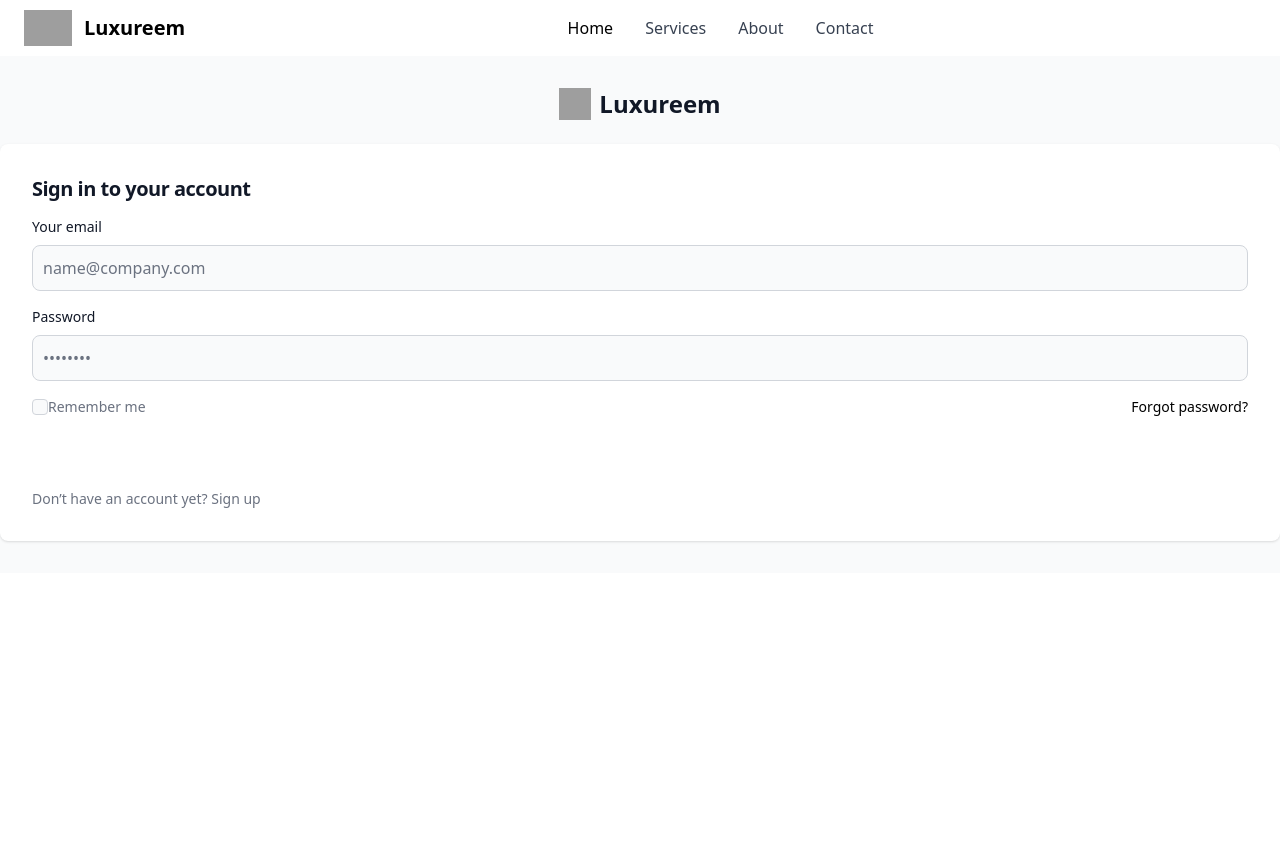
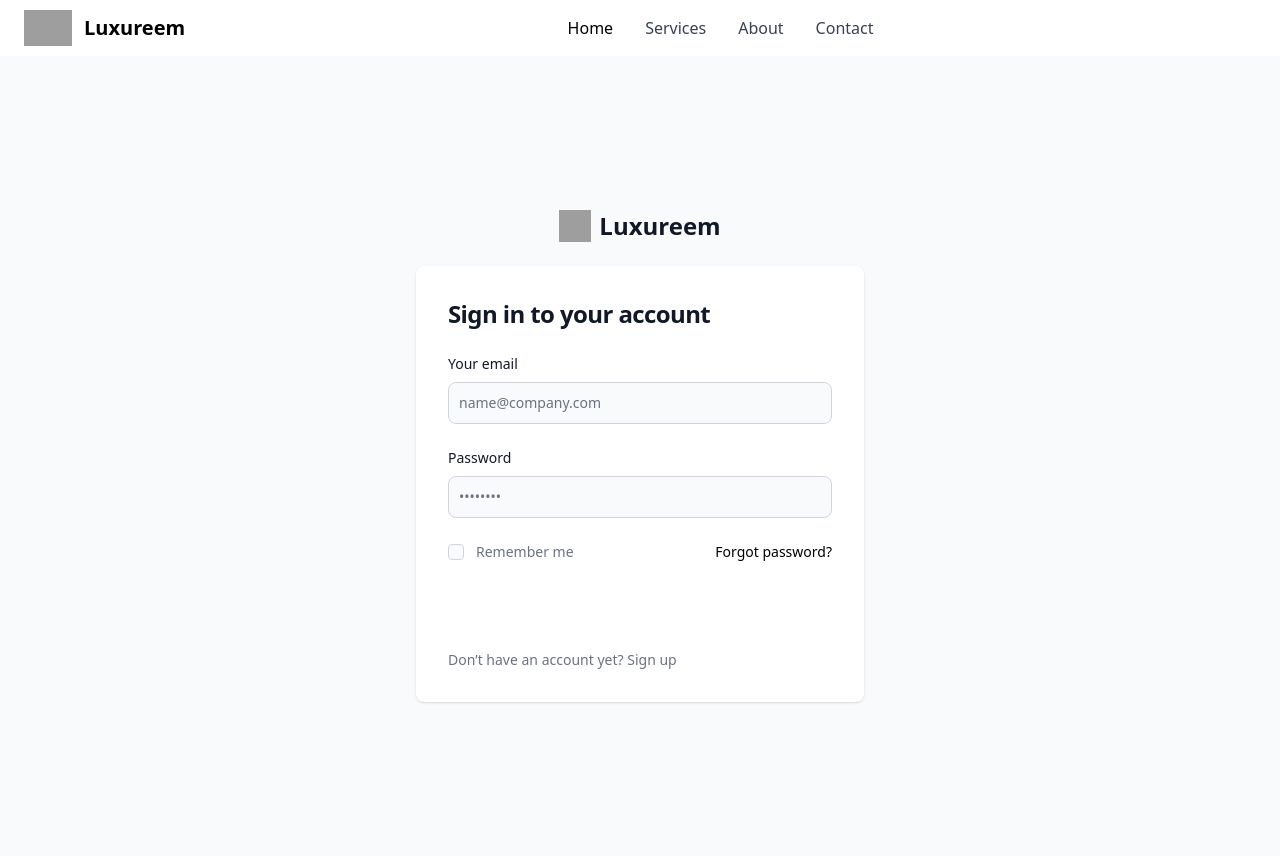
Before and after one commit to gfifhy/Luxureem, a PHP site: page /loginForm.php in a window 1280 px wide. Before the commit the page ends 543 px from the top, so only its background shows below. Run offline with PHP 8.4, Linux system fonts and the light colour scheme; some libraries are stand-ins or nearby versions; grey boxes are pictures that could not be loaded.

Commit message:
update loginform

```diff
--- a/frontend/loginForm.php
+++ b/frontend/loginForm.php
@@ -2,7 +2,6 @@
 
 <!DOCTYPE html>
 <html lang="en">
-
   <head>
     <meta charset="UTF-8" />
     <meta name="viewport" content="width=device-width, initial-scale=1.0" />
@@ -103,7 +102,6 @@
       </div>
     </nav>
 
-
     <section class="bg-gray-50 dark:bg-gray-900">
       <div
         class="flex flex-col items-center justify-center px-6 py-8 mx-auto md:h-screen lg:py-0"
@@ -120,7 +118,7 @@
           Luxureem
         </a>
         <div
-          class="w-full bg-white rounded-lg shadow dark:border md:mt-0 sm:max-w-md xl:p-0 dark:bg-gray-800 dark:border-gray-700"
+          class="w-11/12 bg-white rounded-lg shadow dark:border md:mt-0 sm:max-w-md xl:p-0 dark:bg-gray-800 dark:border-gray-700"
         >
           <div class="p-6 space-y-4 md:space-y-6 sm:p-8">
             <h1
@@ -128,8 +126,11 @@
             >
               Sign in to your account
             </h1>
-            <form action="loginForm.php" method="POST" class="space-y-4 md:space-y-6">
-
+            <form
+              action="loginForm.php"
+              method="POST"
+              class="space-y-4 md:space-y-6"
+            >
               <?php include ('../backend/errors.php')?>
 
               <div>
@@ -191,7 +192,7 @@
                 class="w-full text-white bg-primary-600 hover:bg-primary-700 focus:ring-4 focus:outline-none focus:ring-primary-300 font-medium rounded-lg text-sm px-5 py-2.5 text-center dark:bg-primary-600 dark:hover:bg-primary-700 dark:focus:ring-primary-800"
                 id="subLogin"
                 name="subLogin"
-                >
+              >
                 Sign in
               </button>
               <p class="text-sm font-light text-gray-500 dark:text-gray-400">
@@ -218,7 +219,5 @@
       });
     </script>
     <script src="../path/to/flowbite/dist/flowbite.min.js"></script>
-
   </body>
-
 </html>
--- a/frontend/output.css
+++ b/frontend/output.css
@@ -1203,6 +1203,10 @@
   margin-top: 1rem;
 }
 
+.ml-3 {
+  margin-left: 0.75rem;
+}
+
 .block {
   display: block;
 }
@@ -1345,6 +1349,10 @@
 
 .w-full {
   width: 100%;
+}
+
+.w-2\/4 {
+  width: 50%;
 }
 
 .max-w-2xl {
@@ -1869,6 +1877,11 @@
 .py-5 {
   padding-top: 1.25rem;
   padding-bottom: 1.25rem;
+}
+
+.px-6 {
+  padding-left: 1.5rem;
+  padding-right: 1.5rem;
 }
 
 .pb-5 {
@@ -2263,6 +2276,10 @@
   border-color: rgb(75 85 99 / var(--tw-divide-opacity));
 }
 
+:is(.dark .dark\:border) {
+  border-width: 1px;
+}
+
 :is(.dark .dark\:border-blue-500) {
   --tw-border-opacity: 1;
   border-color: rgb(63 131 248 / var(--tw-border-opacity));
@@ -2373,6 +2390,10 @@
 :is(.dark .dark\:placeholder-gray-400)::placeholder {
   --tw-placeholder-opacity: 1;
   color: rgb(156 163 175 / var(--tw-placeholder-opacity));
+}
+
+:is(.dark .dark\:ring-offset-gray-800) {
+  --tw-ring-offset-color: #1F2937;
 }
 
 :is(.dark .dark\:hover\:bg-blue-700:hover) {
@@ -2470,6 +2491,10 @@
     height: 2.25rem;
   }
 
+  .sm\:max-w-md {
+    max-width: 28rem;
+  }
+
   .sm\:translate-x-0 {
     --tw-translate-x: 0px;
     transform: translate(var(--tw-translate-x), var(--tw-translate-y)) rotate(var(--tw-rotate)) skewX(var(--tw-skew-x)) skewY(var(--tw-skew-y)) scaleX(var(--tw-scale-x)) scaleY(var(--tw-scale-y));
@@ -2520,6 +2545,11 @@
     font-size: 1.25rem;
     line-height: 1.75rem;
   }
+
+  .sm\:text-sm {
+    font-size: 0.875rem;
+    line-height: 1.25rem;
+  }
 }
 
 @media (min-width: 768px) {
@@ -2531,6 +2561,10 @@
     margin-inline-end: 0px;
   }
 
+  .md\:mt-0 {
+    margin-top: 0px;
+  }
+
   .md\:block {
     display: block;
   }
@@ -2545,6 +2579,10 @@
 
   .md\:hidden {
     display: none;
+  }
+
+  .md\:h-screen {
+    height: 100vh;
   }
 
   .md\:w-auto {
@@ -2569,6 +2607,12 @@
     margin-bottom: calc(0px * var(--tw-space-y-reverse));
   }
 
+  .md\:space-y-6 > :not([hidden]) ~ :not([hidden]) {
+    --tw-space-y-reverse: 0;
+    margin-top: calc(1.5rem * calc(1 - var(--tw-space-y-reverse)));
+    margin-bottom: calc(1.5rem * var(--tw-space-y-reverse));
+  }
+
   .md\:p-0 {
     padding: 0px;
   }
@@ -2585,6 +2629,11 @@
   .md\:text-lg {
     font-size: 1.125rem;
     line-height: 1.75rem;
+  }
+
+  .md\:text-2xl {
+    font-size: 1.5rem;
+    line-height: 2rem;
   }
 }
 
@@ -2711,6 +2760,11 @@
     padding-bottom: 0.625rem;
   }
 
+  .lg\:py-0 {
+    padding-top: 0px;
+    padding-bottom: 0px;
+  }
+
   .lg\:text-xl {
     font-size: 1.25rem;
     line-height: 1.75rem;
@@ -2755,6 +2809,10 @@
     padding: 2rem;
   }
 
+  .xl\:p-0 {
+    padding: 0px;
+  }
+
   .xl\:text-6xl {
     font-size: 3.75rem;
     line-height: 1;
```
